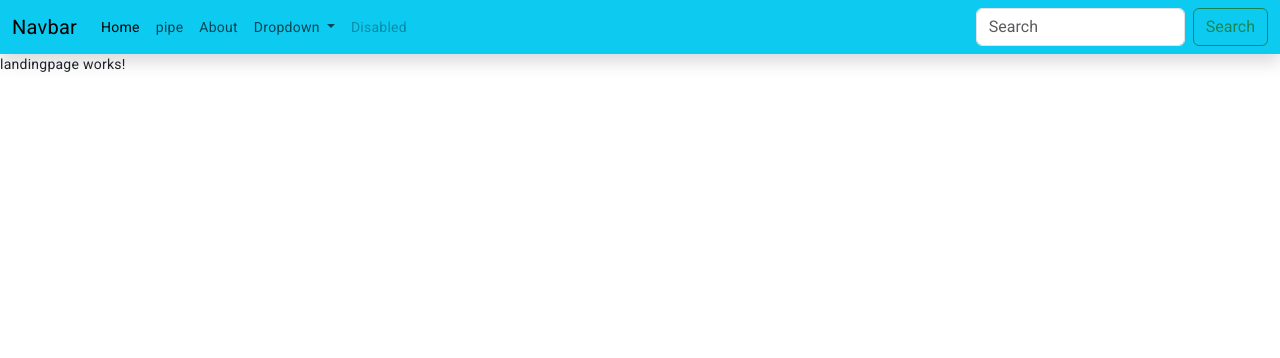
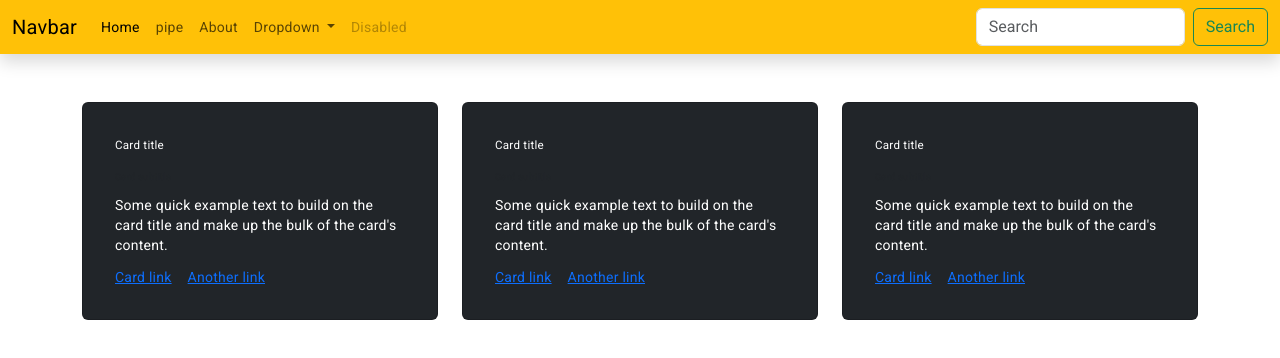
Before and after one commit to shashipandey100192/angular4, an Angular app: page / in a window 1280 px wide. Shown: the top 358 px of the page. Built offline with nearby package versions, Linux system fonts and the light colour scheme.

Commit message:
update landing page

```diff
--- a/src/app/header/header.component.html
+++ b/src/app/header/header.component.html
@@ -1,4 +1,4 @@
-<nav class="navbar navbar-expand-lg bg-info shadow">
+<nav class="navbar navbar-expand-lg bg-warning shadow">
   <div class="container-fluid">
     <a class="navbar-brand" href="#">Navbar</a>
     <button class="navbar-toggler" type="button" data-bs-toggle="collapse" data-bs-target="#navbarSupportedContent" aria-controls="navbarSupportedContent" aria-expanded="false" aria-label="Toggle navigation">
--- a/src/app/landingpage/landingpage.component.html
+++ b/src/app/landingpage/landingpage.component.html
@@ -1 +1,37 @@
-<p>landingpage works!</p>
+<div class="container mt-5">
+    <div class="row">
+        <div class="col-md-4">
+            <div class="card p-3 bg-dark text-white">
+                <div class="card-body">
+                  <h5 class="card-title">Card title</h5>
+                  <h6 class="card-subtitle mb-2 text-body-secondary">Card subtitle</h6>
+                  <p class="card-text">Some quick example text to build on the card title and make up the bulk of the card's content.</p>
+                  <a href="#" class="card-link">Card link</a>
+                  <a href="#" class="card-link">Another link</a>
+                </div>
+              </div>
+        </div>
+        <div class="col-md-4">
+            <div class="card p-3 bg-dark text-white">
+                <div class="card-body">
+                  <h5 class="card-title">Card title</h5>
+                  <h6 class="card-subtitle mb-2 text-body-secondary">Card subtitle</h6>
+                  <p class="card-text">Some quick example text to build on the card title and make up the bulk of the card's content.</p>
+                  <a href="#" class="card-link">Card link</a>
+                  <a href="#" class="card-link">Another link</a>
+                </div>
+              </div>
+        </div>
+        <div class="col-md-4">
+            <div class="card p-3 bg-dark text-white">
+                <div class="card-body">
+                  <h5 class="card-title">Card title</h5>
+                  <h6 class="card-subtitle mb-2 text-body-secondary">Card subtitle</h6>
+                  <p class="card-text">Some quick example text to build on the card title and make up the bulk of the card's content.</p>
+                  <a href="#" class="card-link">Card link</a>
+                  <a href="#" class="card-link">Another link</a>
+                </div>
+              </div>
+        </div>
+    </div>
+</div>
```
